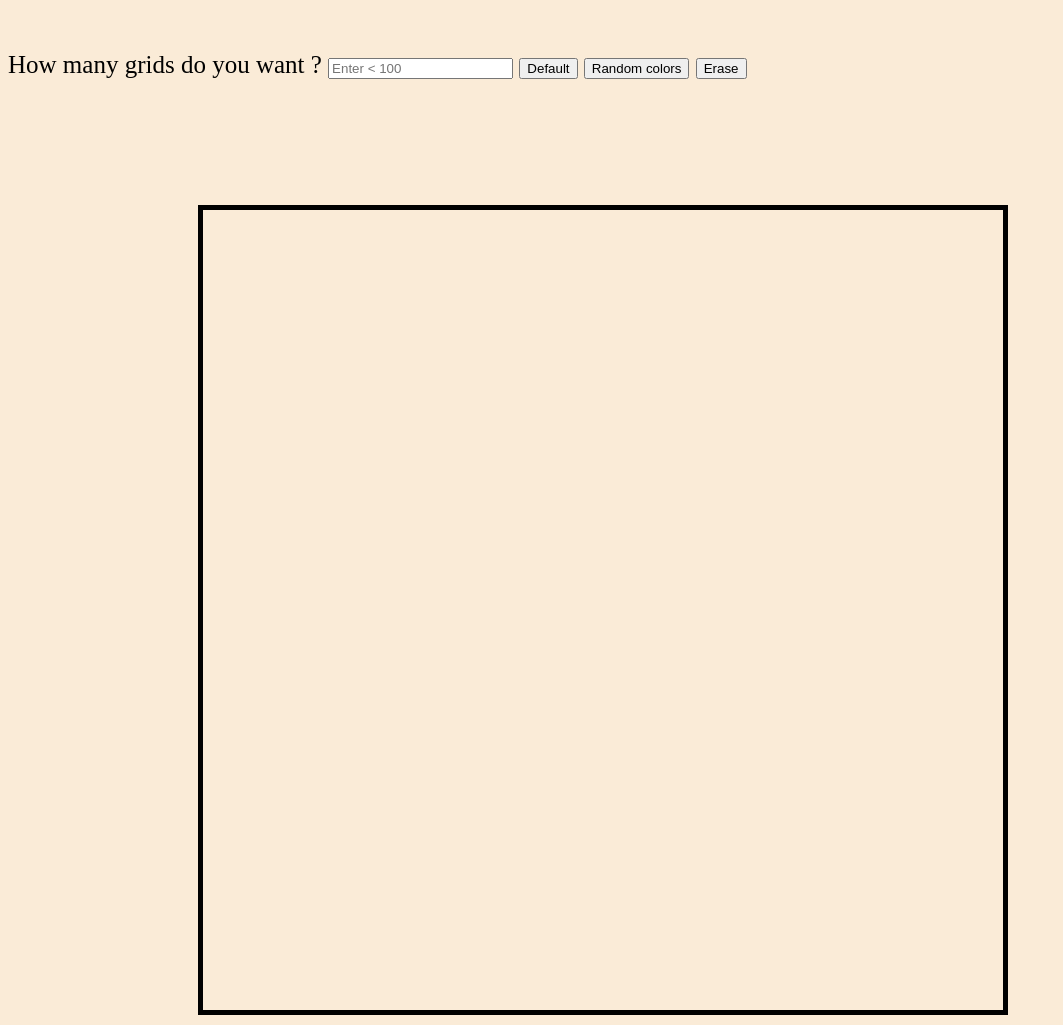
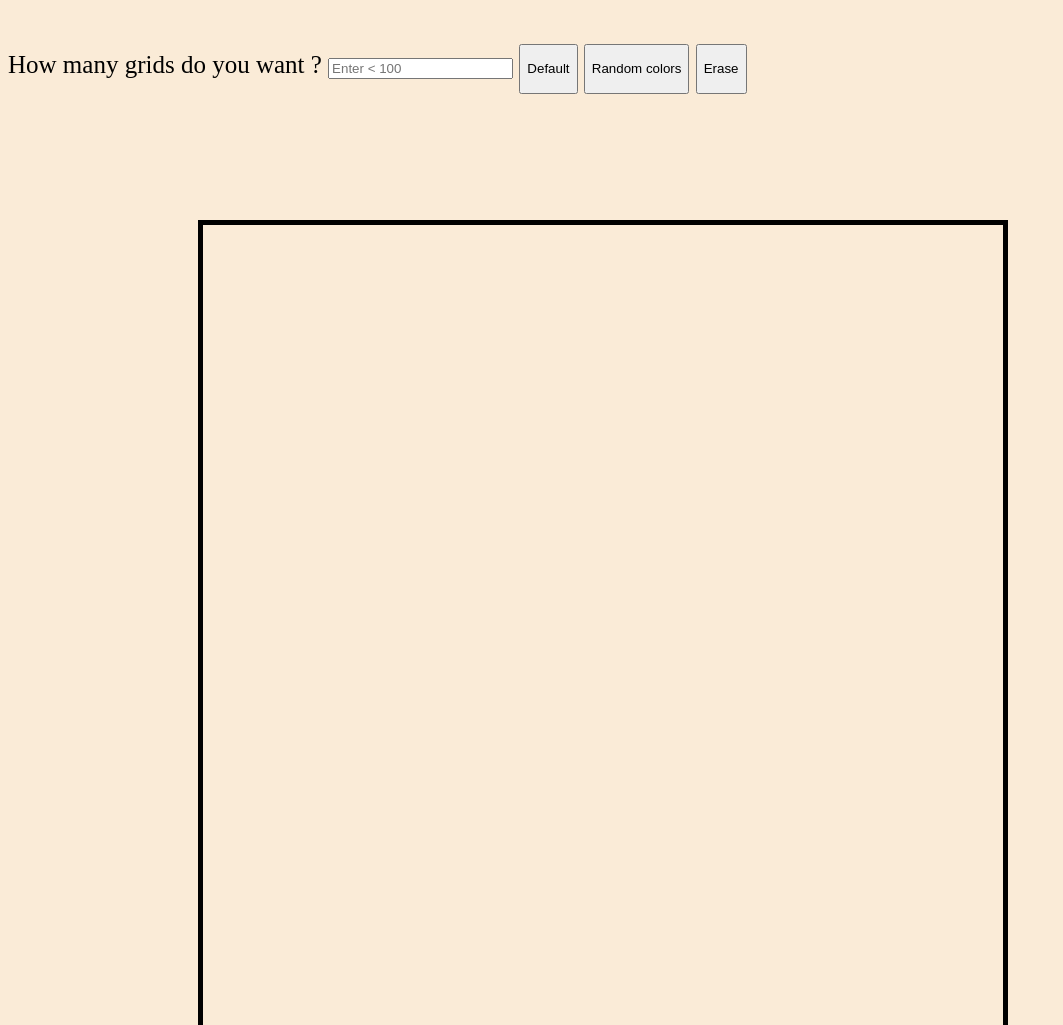
Before and after one commit to crysre/Etch-A-Sketch, a plain HTML site: page index.html in a window 1280 px wide. Shown: the top 1025 px of the page, without its empty margins (0-1063 px from the left). Drawn offline with Linux system fonts and the light colour scheme.

Commit message:
fixedssss

```diff
--- a/index.html
+++ b/index.html
@@ -12,9 +12,9 @@
 
 
     <label>How many grids do you want ? <input id="userInput" class="button" type="text" placeholder="Enter < 100 ">
-        <button onclick="defaulty()" class="btn"> Default </button>
-        <button onclick="random()" class="btn" > Random colors </button>
-        <button onclick="erase()" class="btn">Erase</button>
+        <button onclick="defaulty()" id="dBtn" class="btn"> Default </button>
+        <button onclick="random()" id="rBtn" class="btn" > Random colors </button>
+        <button onclick="erase()" id="ebtn" class="btn">Erase</button>
     </label>
     <div class="container">
 
--- a/styles.css
+++ b/styles.css
@@ -44,3 +44,7 @@ footer{
 label{
   font-size: 25px;
 }
+.btn{
+  height: 50px;
+
+}
```
